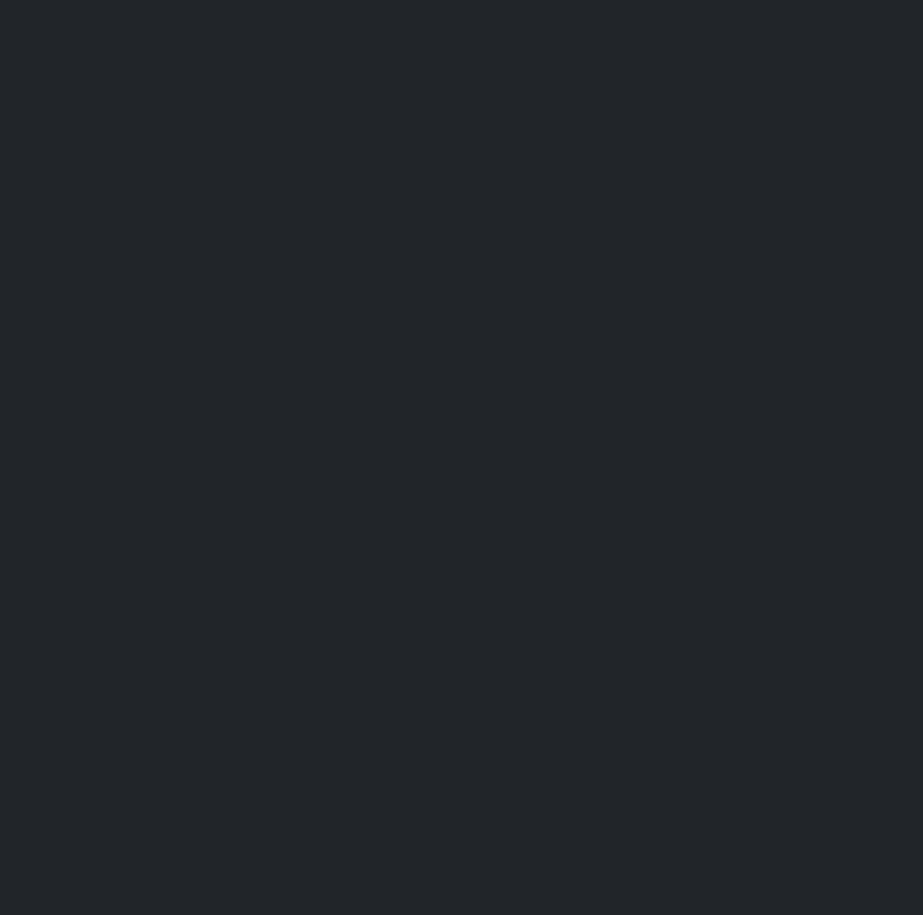
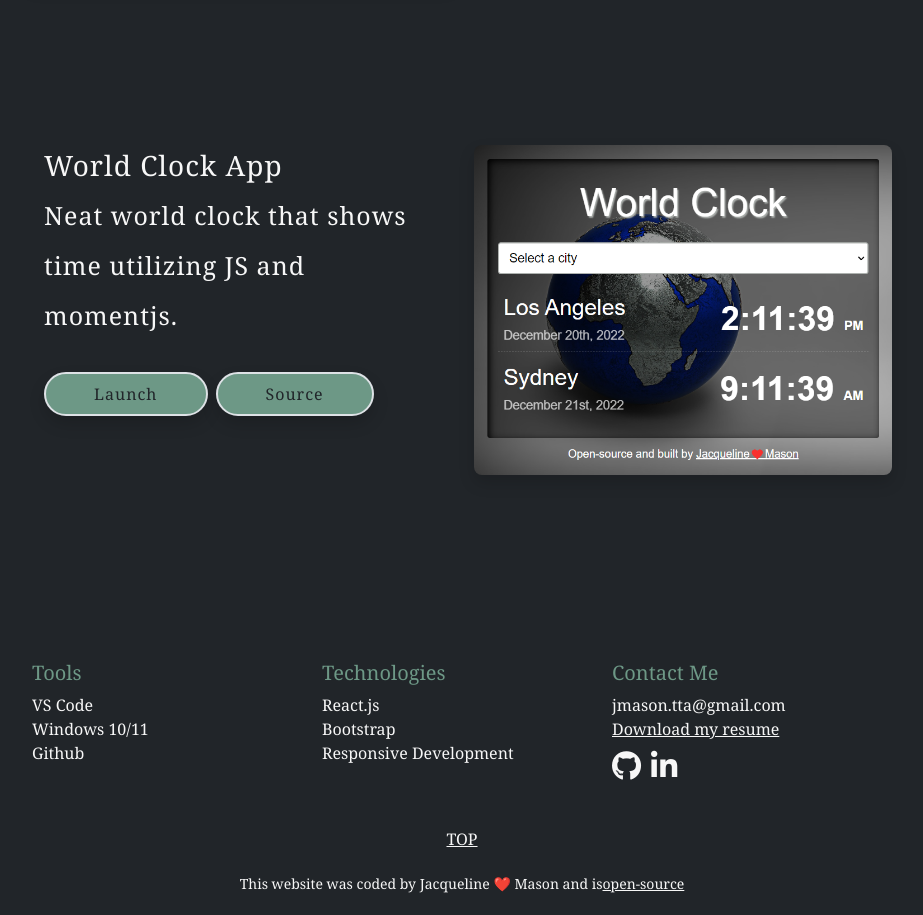
Before and after one commit to rookiebehaviour/superb-portfolio-react, a React (Create React App) app: page / in a window 1280 px wide. Shown: the part 3280-4195 px from the top of the page, without its empty margins (178-1101 px from the left). Before the commit the page ends 2087 px from the top, so only its background shows below. Built offline with nearby package versions, Linux system fonts and the light colour scheme.

Commit message:
Finished importing website to React and changed class to className and created component for each page

```diff
--- a/src/App.js
+++ b/src/App.js
@@ -1,6 +1,8 @@
 import "./App.css";
 import Home from "./Home";
 import Bio from "./Bio";
+import Projects from "./Projects";
+import Footer from "./Footer";
 
 function App() {
   return (
@@ -8,6 +10,8 @@ function App() {
       <div className="App">
         <Home />
         <Bio />
+        <Projects />
+        <Footer />
       </div>
     </div>
   );
--- /dev/null
+++ b/src/Footer.js
@@ -0,0 +1,83 @@
+import React from "react";
+
+export default function Footer() {
+  return (
+    <div className="Footer">
+      <footer id="contact">
+        <div>
+          <ul>
+            <li>
+              <h5>Tools</h5>
+            </li>
+            <li>VS Code</li>
+            <li>Windows 10/11</li>
+            <li>Github</li>
+          </ul>
+        </div>
+        <div>
+          <ul>
+            <li>
+              <h5>Technologies</h5>
+            </li>
+            <li>React.js</li>
+            <li>Bootstrap</li>
+            <li>Responsive Development</li>
+          </ul>
+        </div>
+        <div>
+          <ul>
+            <li>
+              <h5>Contact Me</h5>
+            </li>
+            <li>jmason.tta@gmail.com</li>
+            <li>
+              <a
+                href="https://rxresu.me/jmason.tta/frontend-developer-resume"
+                target="_blank"
+                rel="noreferrer"
+              >
+                Download my resume
+              </a>
+            </li>
+            <li>
+              <a
+                href="https://github.com/rookiebehaviour"
+                title="Github profile"
+                target="_blank"
+                rel="noreferrer"
+              >
+                <i className="fa-brands fa-github"></i>
+              </a>
+              <a
+                href="https://www.linkedin.com/in/jacquelinesd/"
+                title="LinkedIn profile"
+                target="_blank"
+                rel="noreferrer"
+              >
+                <i className="fa-brands fa-linkedin-in"></i>
+              </a>
+            </li>
+          </ul>
+        </div>
+      </footer>
+      <div>
+        <a href="#top" className="top-link">
+          TOP
+        </a>
+      </div>
+      <div className="source">
+        <small>
+          This website was coded by Jacqueline ❤️ Mason and is
+          <a
+            href="https://github.com/rookiebehaviour/superb-portfolio"
+            title="Jacqueline's github portfolio"
+            target="_blank"
+            rel="noreferrer"
+          >
+            open-source
+          </a>
+        </small>
+      </div>
+    </div>
+  );
+}
--- /dev/null
+++ b/src/Projects.js
@@ -0,0 +1,144 @@
+import React from "react";
+import MusicWebsite from "./music-website.png";
+import Dictionary from "./React-dictionary-app.png";
+import WeatherApp from "./react-weather-app.png";
+import WorldClock from "./world-clock.png";
+
+export default function Projects() {
+  return (
+    <div className="Projects">
+      <section id="projects">
+        <h2 className="section-title">Projects</h2>
+        <div className="row mb-3">
+          <div className="col-sm-6 ps-2 pe-2 pb-2 projects">
+            <img
+              src={MusicWebsite}
+              alt="Music website about Beyonce"
+              title="Music Website"
+              className="img-fluid shadow"
+            />
+          </div>
+          <div className="col-sm-6 p-4">
+            <h3>Music Website</h3>
+            <p>Professional website on Beyonce and her music.</p>
+            <div>
+              <a
+                href="https://dainty-pika-d573ca.netlify.app"
+                className="btn btn-secondary rounded-pill border border-2 pt-2 pb-2 ps-5 pe-5 mt-3 me-2 shadow"
+                target="_blank"
+                rel="noreferrer"
+              >
+                Launch
+              </a>
+              <a
+                href="https://github.com/rookiebehaviour/music-landing-page"
+                className="btn btn-secondary rounded-pill border border-2 pt-2 pb-2 ps-5 pe-5 mt-3 shadow"
+                target="_blank"
+                rel="noreferrer"
+              >
+                Source
+              </a>
+            </div>
+          </div>
+        </div>
+        <div className="row mb-3">
+          <div className="col-sm-6 p-4 projects">
+            <h3>Dictionary App</h3>
+            <p>Cool dictionary app made with React and two API's.</p>
+            <div>
+              <a
+                href="https://cosmic-hamster-fcce7d.netlify.app"
+                className="btn btn-secondary rounded-pill border border-2 pt-2 pb-2 ps-5 pe-5 mt-3 me-2 shadow"
+                target="_blank"
+                rel="noreferrer"
+              >
+                Launch
+              </a>
+              <a
+                href="https://github.com/rookiebehaviour/react-dictionary-app"
+                className="btn btn-secondary rounded-pill border border-2 pt-2 pb-2 ps-5 pe-5 mt-3 shadow"
+                target="_blank"
+                rel="noreferrer"
+              >
+                Source
+              </a>
+            </div>
+          </div>
+          <div className="col-sm-6 p-2 projects">
+            <img
+              src={Dictionary}
+              alt="React dictionary app"
+              title="React dictionary app"
+              className="img-fluid shadow"
+            />
+          </div>
+        </div>
+
+        <div className="row mb-3">
+          <div className="col-sm-6 p-2 projects">
+            <img
+              src={WeatherApp}
+              alt="React weather app"
+              title="React weather app"
+              className="img-fluid shadow"
+            />
+          </div>
+          <div className="col-sm-6 p-4 projects">
+            <h3>Weather App</h3>
+            <p>React Weather app built with open weather API and JS.</p>
+            <div>
+              <a
+                href="https://idyllic-stroopwafel-4460b6.netlify.app"
+                className="btn btn-secondary rounded-pill border border-2 pt-2 pb-2 ps-5 pe-5 mt-3 me-2 shadow"
+                target="_blank"
+                rel="noreferrer"
+              >
+                Launch
+              </a>
+              <a
+                href="https://github.com/rookiebehaviour/awesome-weather-app"
+                className="btn btn-secondary rounded-pill border border-2 pt-2 pb-2 ps-5 pe-5 mt-3 shadow"
+                target="_blank"
+                rel="noreferrer"
+              >
+                Source
+              </a>
+            </div>
+          </div>
+        </div>
+        <div className="row mb-3">
+          <div className="col-sm-6 p-4 projects">
+            <h3>World Clock App</h3>
+            <p>Neat world clock that shows time utilizing JS and momentjs.</p>
+            <div>
+              <a
+                href="https://candid-rugelach-253e35.netlify.app"
+                className="btn btn-secondary rounded-pill border border-2 pt-2 pb-2 ps-5 pe-5 mt-3 me-2 shadow"
+                target="_blank"
+                rel="noreferrer"
+              >
+                Launch
+              </a>
+              <a
+                href="https://github.com/rookiebehaviour/world-clock"
+                className="btn btn-secondary rounded-pill border border-2 pt-2 pb-2 ps-5 pe-5 mt-3 shadow"
+                target="_blank"
+                rel="noreferrer"
+              >
+                Source
+              </a>
+            </div>
+          </div>
+          <div className="col-sm-6 projects">
+            <img
+              src={WorldClock}
+              alt="World clock app"
+              title="World clock app"
+              className="img-fluid shadow"
+            />
+          </div>
+        </div>
+      </section>
+    </div>
+  );
+}
```
